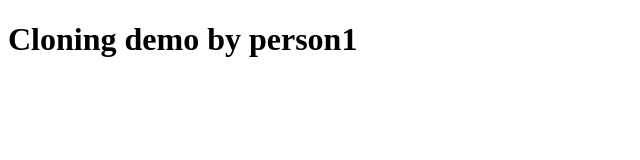
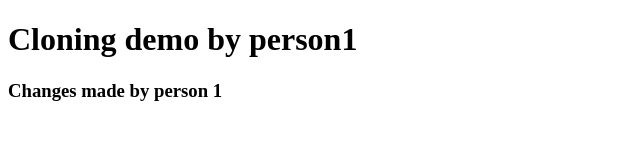
Before and after one commit to Sripriya8/Cloning-demo, a plain HTML site: page index.html in a window 1280 px wide. Shown: the whole page, without its empty margins (0-640 px from the left). Drawn offline with Linux system fonts and the light colour scheme.

Commit message:
Changes made by person1

```diff
--- a/index.html
+++ b/index.html
@@ -7,5 +7,6 @@
 </head>
 <body>
     <h1>Cloning demo by person1</h1>
+    <h3>Changes made by person 1</h3>
 </body>
 </html>
```
